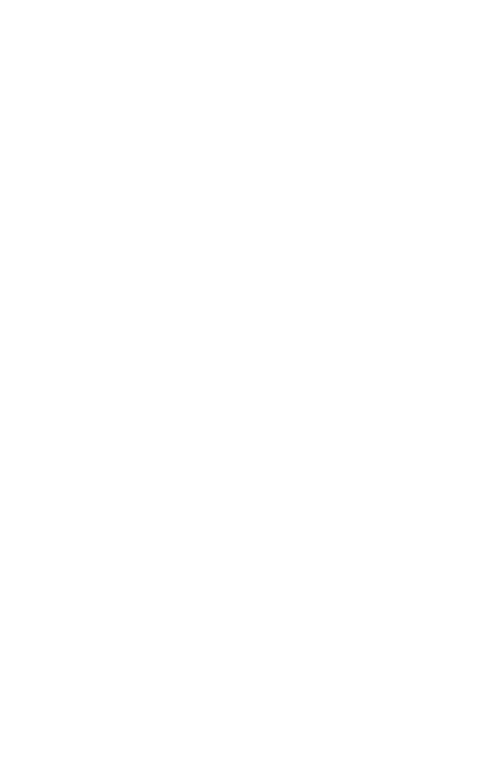
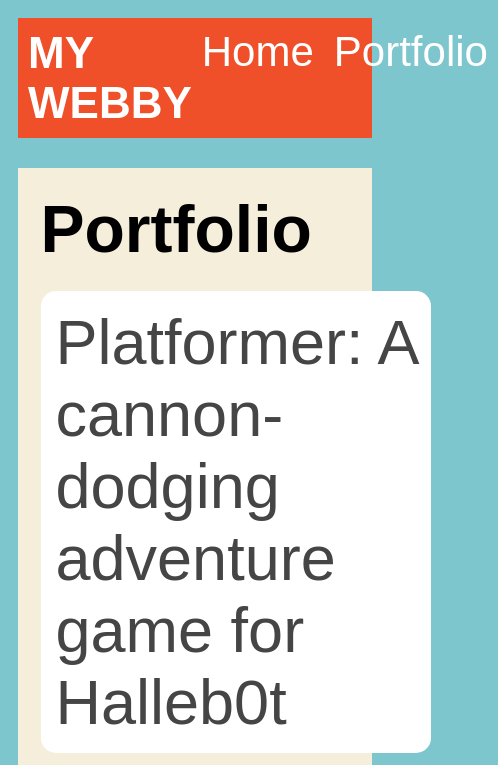
Before and after one commit to GabrieldaProgramma123/GabrieldaProgramma123.github.io, a plain HTML site: page portfolio.html in a window 390 px wide. Shown: the top 765 px of the page, 498 px wide, since content can reach past the window. Drawn offline with Linux system fonts and the light colour scheme.

Commit message:
Added Portfolie

```diff
--- a/portfolio.html
+++ b/portfolio.html
@@ -0,0 +1,40 @@
+<!DOCTYPE html>
+<html>
+  <head>
+    <title>MY WEBBY</title>
+    <link rel="stylesheet" href="style.css">
+  </head>
+
+  <body>
+    <!-- All content goes here -->
+    <div id="all-contents">
+      <nav>
+        <h1>MY WEBBY</h1>
+  <ul id="nav-ul">
+    <li class="nav-li">
+      <a href="index.html">Home</a>
+    </li>
+    <li class="nav-li">
+      <a href="portfolio.html">Portfolio</a>
+    </li>
+  </ul>
+      </nav>
+      <main>
+         <div class="content">
+            <h1>Portfolio</h1>
+            <ul id="portfolio">
+                <li>
+  <a href="fsd-projects/platformer/">Platformer: A cannon-dodging adventure game for Halleb0t</a>
+</li>
+<li>
+  <a href="fsd-projects/bouncing-box/">Bouncing Box: A fun introduction to web game development</a>
+</li>
+<li>
+  <a href="fsd-projects/circularity/">Circularity: A poetic motion experiment with circles</a>
+</li>
+            </ul>
+         </div>
+      </main>
+    </div>
+  </body>
+</html>
--- a/style.css
+++ b/style.css
@@ -74,4 +74,77 @@ main {
 
 h2, h3 {
     margin: 0px;
+} /* Portfolio styles */
+.content h1 {
+  color: black;
 }
+
+#portfolio {
+  list-style-type: none;
+  padding-left: 0;
+}
+
+#portfolio li {
+  background: #fff;
+  padding: 10px;
+  border-radius: 10px;
+  margin-bottom: 10px;
+}
+
+#portfolio li:hover {
+  background: #eee;
+}
+
+#portfolio a {
+  text-decoration: none;
+  color: #454545;
+}
+/* responsive web design */
+@media screen and (min-width: 120px) and (max-width: 1080px) {
+  main {
+    height: 100ch;
+    zoom: 1.5;
+    display: grid;
+  }
+
+  h1 {
+    font-size: 44px;
+  }
+
+  h2 {
+    font-size: 42px;
+  }
+
+  h3 {
+    font-size: 36px;
+  }
+
+  #all-contents {
+    height: 100ch;
+    margin: none;
+  }
+
+  a {
+    font-size: 42px;
+  }
+
+  .sidebar {
+    margin-right: 0px;
+    justify-content: center;
+    align-items: center;
+  }
+
+  .sidebar-img {
+    width: 100%;
+  }
+
+  p,
+  li {
+    font-size: 24px;
+  }
+
+  .content {
+    align-content: center;
+    justify-content: center;
+  }
+}
```
